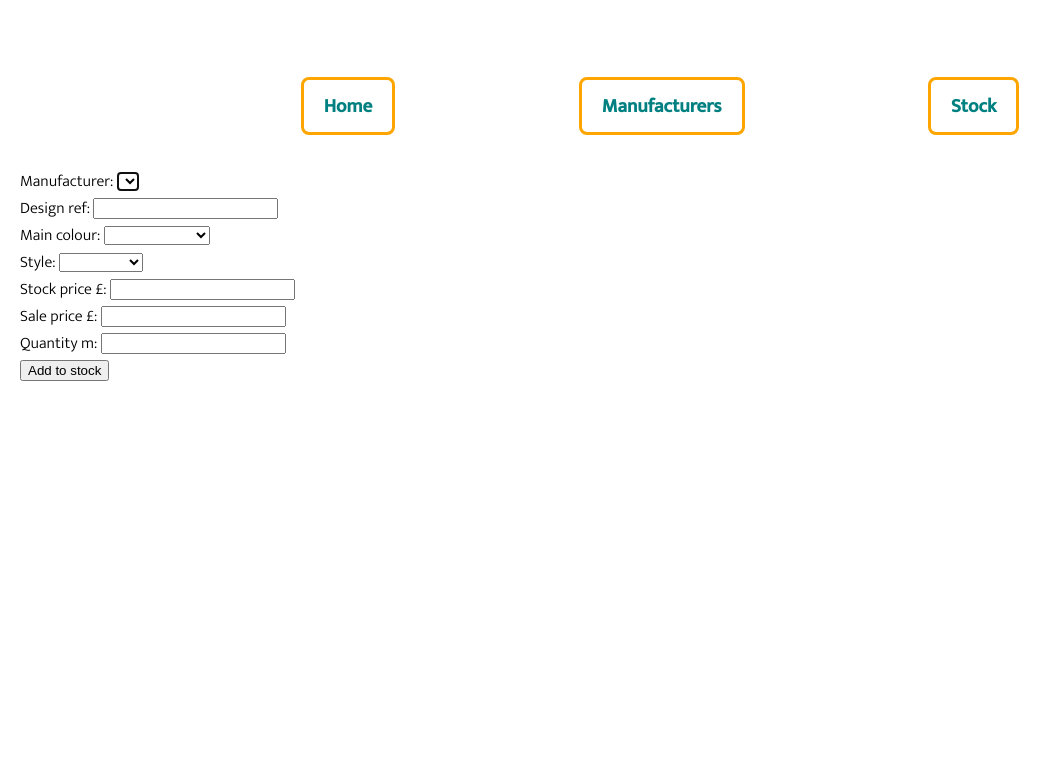
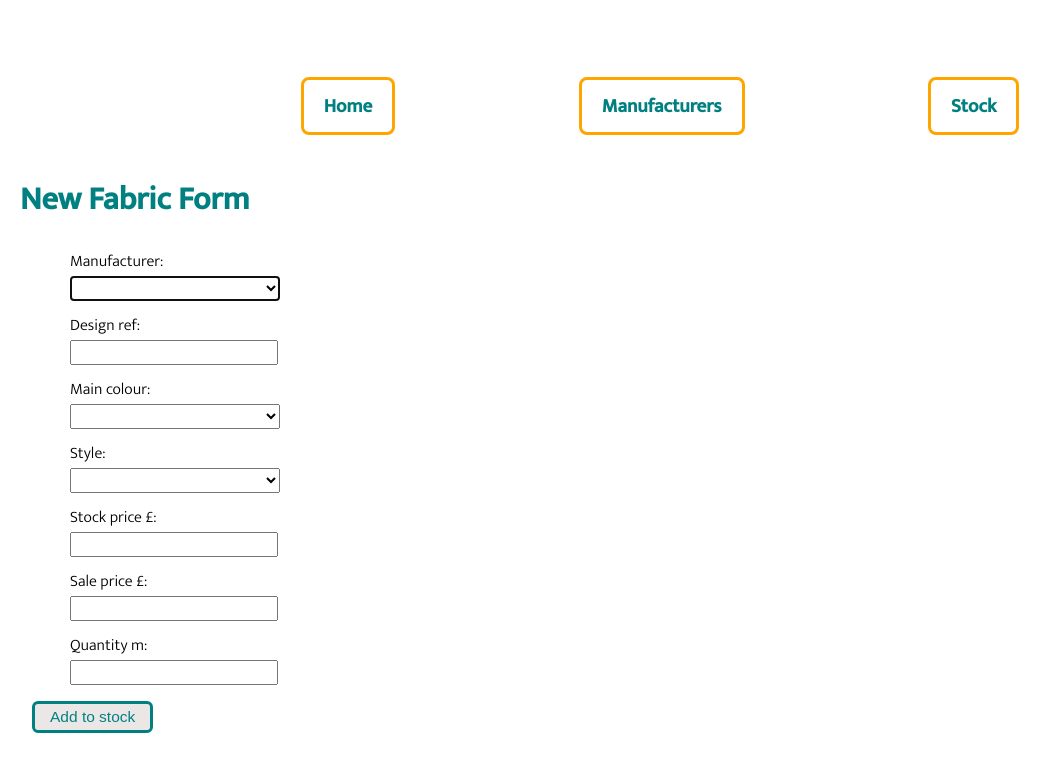
Before and after one commit to K-CUR/Project_1_Stock_Watch, a Flask app: page /fabrics/new in a window 1280 px wide. Shown: the top 772 px of the page, without its empty margins (0-1062 px from the left). Run offline with Flask 2, Linux system fonts and the light colour scheme; data that the repository does not hold is empty; some libraries are stand-ins or nearby versions.

Commit message:
Fabrics css complete

```diff
--- a/stock_watch/static/css/buttons.css
+++ b/stock_watch/static/css/buttons.css
@@ -1,7 +1,7 @@
 .button {
     color: teal;
     background-color:rgb(236, 231, 231);
-    border: 3px solid orange;
+    border: 3px solid teal;
     padding: 5px 15px;
     border-radius: 6px;
     font-size: 14px;
@@ -12,7 +12,7 @@
 .button_add {
     color: teal;
     background-color:rgb(236, 231, 231);
-    border: 3px solid orange;
+    border: 3px solid teal;
     padding: 10px 20px;
     border-radius: 6px;
     font-size: 18px;
@@ -29,7 +29,7 @@ color: teal;
     text-decoration: none;
     background-color:rgb(236, 231, 231);
     color: teal;
-    border: 3px solid orange;
+    border: 3px solid teal;
     padding: 4px 15px;
     margin: 5px 12px 20px 12px;
     border-radius: 6px;
--- a/stock_watch/static/css/forms.css
+++ b/stock_watch/static/css/forms.css
@@ -1,9 +1,48 @@
-.form_horizontal {
+/* #FABRIC FILTER */
+.form_horizontal{
     display: flex;
-    /* flex-flow: row wrap; */
 }
 
 .form_field{
     margin: 10px;
+}
 
+.form_input{
+    width: 200px;
 }
+
+/* #NEW FABRIC */
+.field_width{
+    width: 210px;
+    height: 25px;
+}
+
+.field_width2{
+    width: 200px;
+    height: 19px;
+}
+
+.field_width3{
+    width: 219px;
+    height: 29px;
+}
+
+/* .form_wrapper{
+    border-radius: 3px;
+    background-color:rgb(240, 231, 231);
+    padding: 20px;
+    margin: 15px;
+    display: inline;
+    list-style-type: none;
+    display: flex;
+    flex-direction: column; */
+    /* flex-wrap:wrap;
+    justify-content: space-evenly;
+} */
+
+.form_wrapper{
+    list-style-type: none;
+    display: block;
+    /* flex-wrap: wrap; */
+    margin: 0 auto;
+}
--- a/stock_watch/static/css/style.css
+++ b/stock_watch/static/css/style.css
@@ -57,3 +57,16 @@ nav > ul > li > a {
     flex-flow: row wrap;
     display: block;
   }
+
+  h1{
+    color: teal;
+  }
+
+  h2{
+    color:black;
+  }
+
+  h3{
+    color: teal;
+    margin-top: 60px;
+  }
--- a/stock_watch/templates/fabrics/new.html
+++ b/stock_watch/templates/fabrics/new.html
@@ -2,59 +2,65 @@
 
 {% block content %}
 
-
+<h1> New Fabric Form</h1>
 
 <form action="/fabrics" method="post">
+<ul class="form_wrapper">
 
-    <div>
+    <li class="form_field form_input">
         <label for="manufacturer">Manufacturer:</label>
-        <select id="manufacturer" name="manufacturer_id" required autofocus>
+        <select id="manufacturer" name="manufacturer_id" class="field_width" required autofocus>
         <!-- drop down -->
         <option value=""></option>
         {% for manufacturer in all_manufacturers %}
         <option value="{{ manufacturer.id }}">{{ manufacturer.name }}</option>
         {% endfor %}
         </select>
-    </div>
-    <div>
+    </li>
+
+    <li class="form_field form_input">
         <label for="design_ref">Design ref:</label>
-        <input type="text" id="design_ref" name="design_ref" required >
-    </div>
-    <div>
+        <input type="text" id="design_ref" name="design_ref" class="field_width2" required >
+    </li>
+
+    <li class="form_field form_input">
         <label for="main_colour">Main colour:</label>
-        <select id="main_colour" name="main_colour" required >
+        <select id="main_colour" name="main_colour" class="field_width" required >
         <!-- drop down -->
             <option value= "" ></option>
             {% for colour in all_colours %}
             <option value="{{ colour }}">{{ colour }}</option>
             {% endfor %}
         </select>
-    </div>
-    <div>
+    </li>
+
+    <li class="form_field form_input">
         <label for="style">Style:</label>
-        <select id="style" name="style" required >
+        <select id="style" name="style" class="field_width" required >
         <!-- drop down -->
             <option value=""></option>
             {% for style in all_styles %}
             <option value="{{ style }}">{{ style }}</option>
             {% endfor %}
         </select>
-    </div>
-    <div>
-        <label for="stock_price">Stock price £:</label>
-        <input type="string" id="stock_price" name="stock_price" required >
-    </div>
-    <div>
+    <li class="form_field  form_input">
+            <label for="stock_price">Stock price £:</label>
+            <input type="string" id="stock_price" name="stock_price" class="field_width2" required >
+    </li>
+
+    <li class="form_field form_input">
         <label for="sale_price">Sale price £:</label>
-        <input type="string" id="sale_price" name="sale_price" required >
-    </div>
-    <div>
+        <input type="string" id="sale_price" name="sale_price" class="field_width2" required >
+    </li>
+
+    <li class="form_field form_input">
         <label for="quantity">Quantity m:</label>
-        <input type="number" id="quantity" name="quantity" required >
-    </div>
+        <input type="number" id="quantity" name="quantity" class="field_width2" required >
+    </li>
 
-    <button type="submit">Add to stock</button>
+</ul>
 
+<button type="submit" class="button link">Add to stock</button>
 </form>
 
 
--- a/stock_watch/templates/manufacturers/show.html
+++ b/stock_watch/templates/manufacturers/show.html
@@ -3,11 +3,10 @@
 {% block content %}
 
 
-
 <div>
     <h1>Manufacturer: {{ manufacturer.name}}</h1>
-    <p>Sales contact: {{ manufacturer.sales_contact }}</p>
-    <p>Status: {{ manufacturer.get_status() }}</p>
+    <h2>Sales contact: {{ manufacturer.sales_contact }}</h2>
+    <h2>Status: {{ manufacturer.get_status() }}</h2>
 </div>
 
 
```
Also changed, not shown: stock_watch/static/css/tables.css (+33 -3 lines), stock_watch/templates/fabrics/edit.html (+29 -27 lines), stock_watch/templates/fabrics/index.html (+21 -22 lines), stock_watch/templates/manufacturers/index.html (+12 -11 lines).
